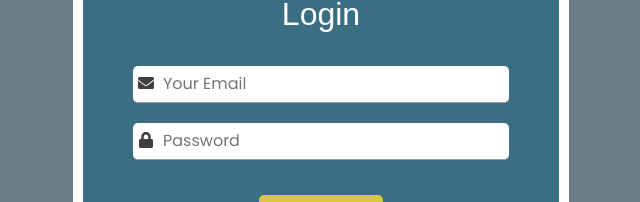
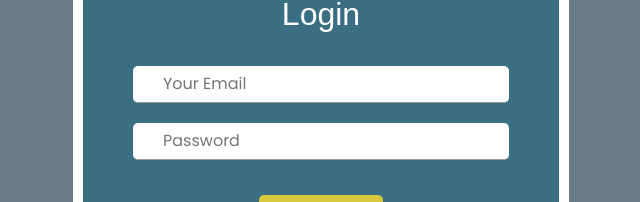
Before and after one commit to paulgreenwood67/2DO-app, a React (Create React App) app in the folder frontend/: page /login in a window 1280 px wide. Shown: the part 143-345 px from the top of the page, without its empty margins (319-959 px from the left). Built offline with nearby package versions, Linux system fonts and the light colour scheme; a web font is replaced by a local one.

Commit message:
Update Login.jsx

```diff
--- a/frontend/src/components/Login/Login.jsx
+++ b/frontend/src/components/Login/Login.jsx
@@ -20,8 +20,7 @@ export default function Login(props) {
                 <h2 className="form-title">Login</h2>
                 <div className="form-group">
                   <label className="label">
-                    {" "}
-                    <FaEnvelope />{" "}
+
                   </label>
                   <input
                     className="input"
@@ -35,7 +34,7 @@ export default function Login(props) {
                 </div>
                 <div className="form-group">
                   <label className="label">
-                    <FaLock />
+
                   </label>
                   <input
                     className="input"
```
